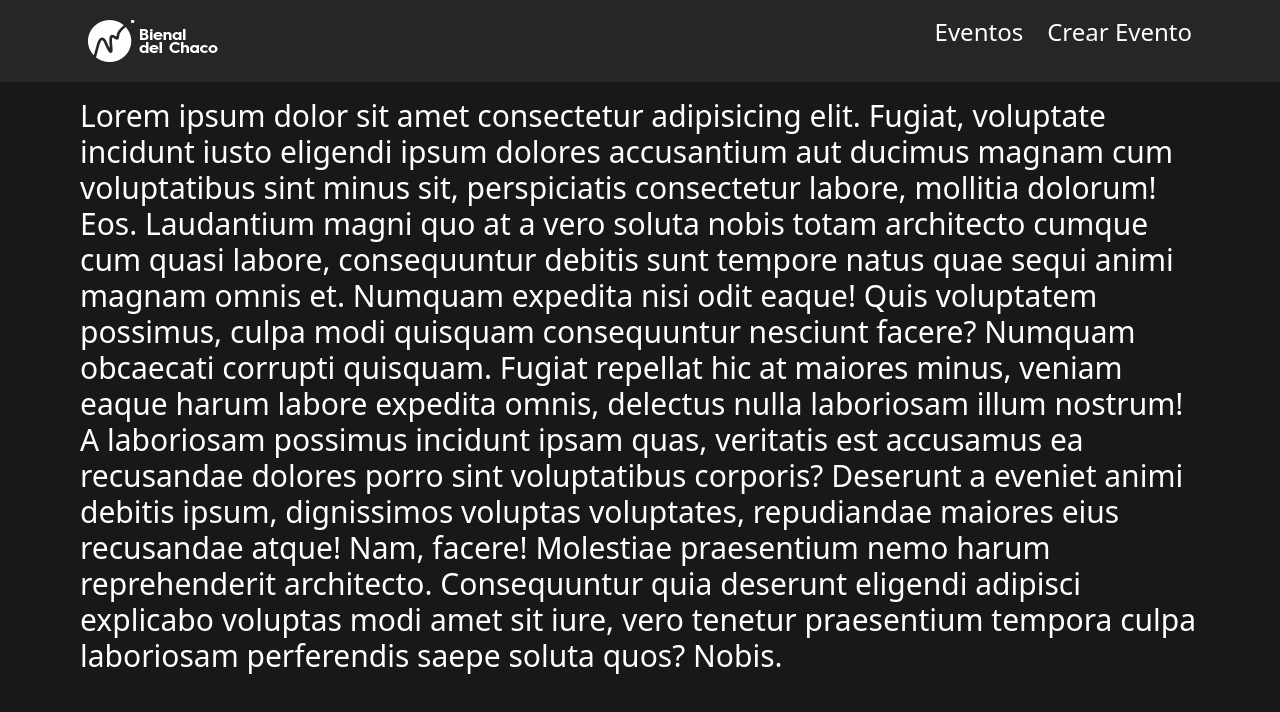
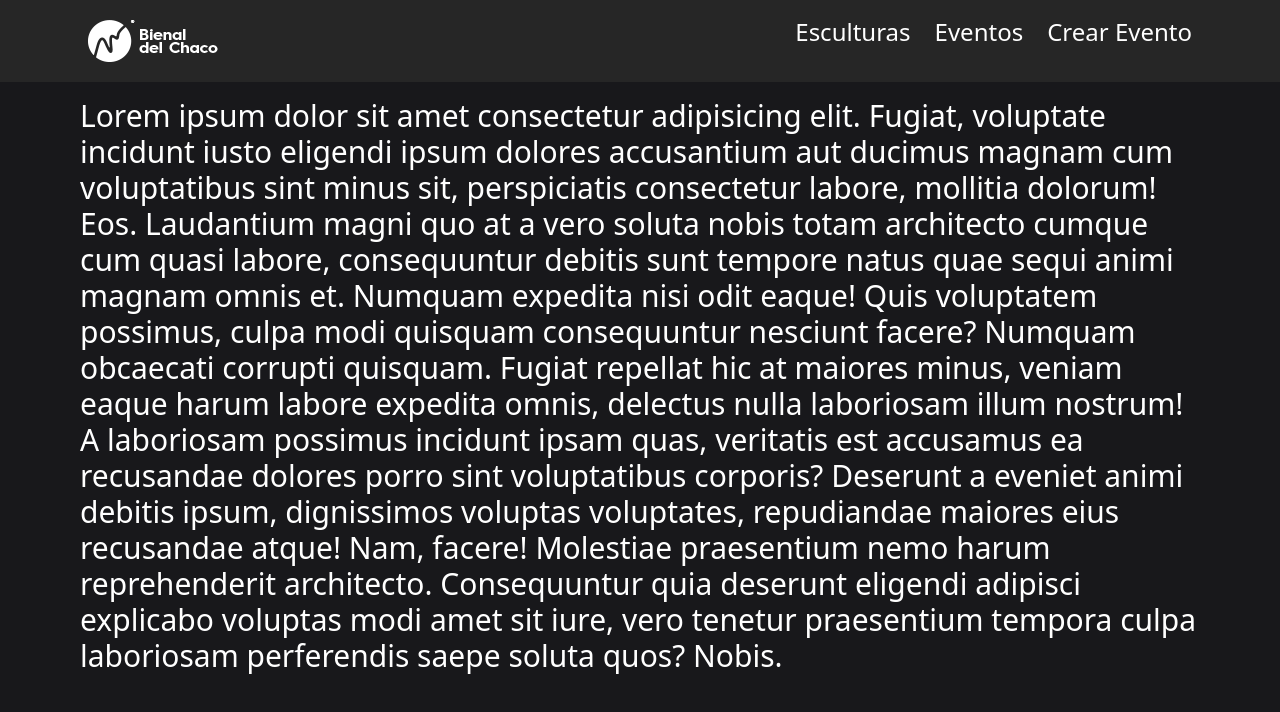
Before and after one commit to lautarofaccini/desarrollo-tpf, a React (Vite) app in the folder client/: page / in a window 1280 px wide. Shown: the top 712 px of the page. Built offline with nearby package versions, Linux system fonts and the light colour scheme.

Commit message:
Link esculturas agregados al nav

```diff
--- a/client/src/components/Navbar.jsx
+++ b/client/src/components/Navbar.jsx
@@ -7,6 +7,9 @@ function Navbar() {
         <img src="../../public/Logo.png" />
       </Link>
       <ul className="flex gap-x-2">
+        <li>
+          <Link to="/esculturas" className="text-white px-2 py-1 text-2xl">Esculturas</Link>
+        </li>
         <li>
           <Link to="/eventos" className="text-white px-2 py-1 text-2xl">Eventos</Link>
         </li>
```
